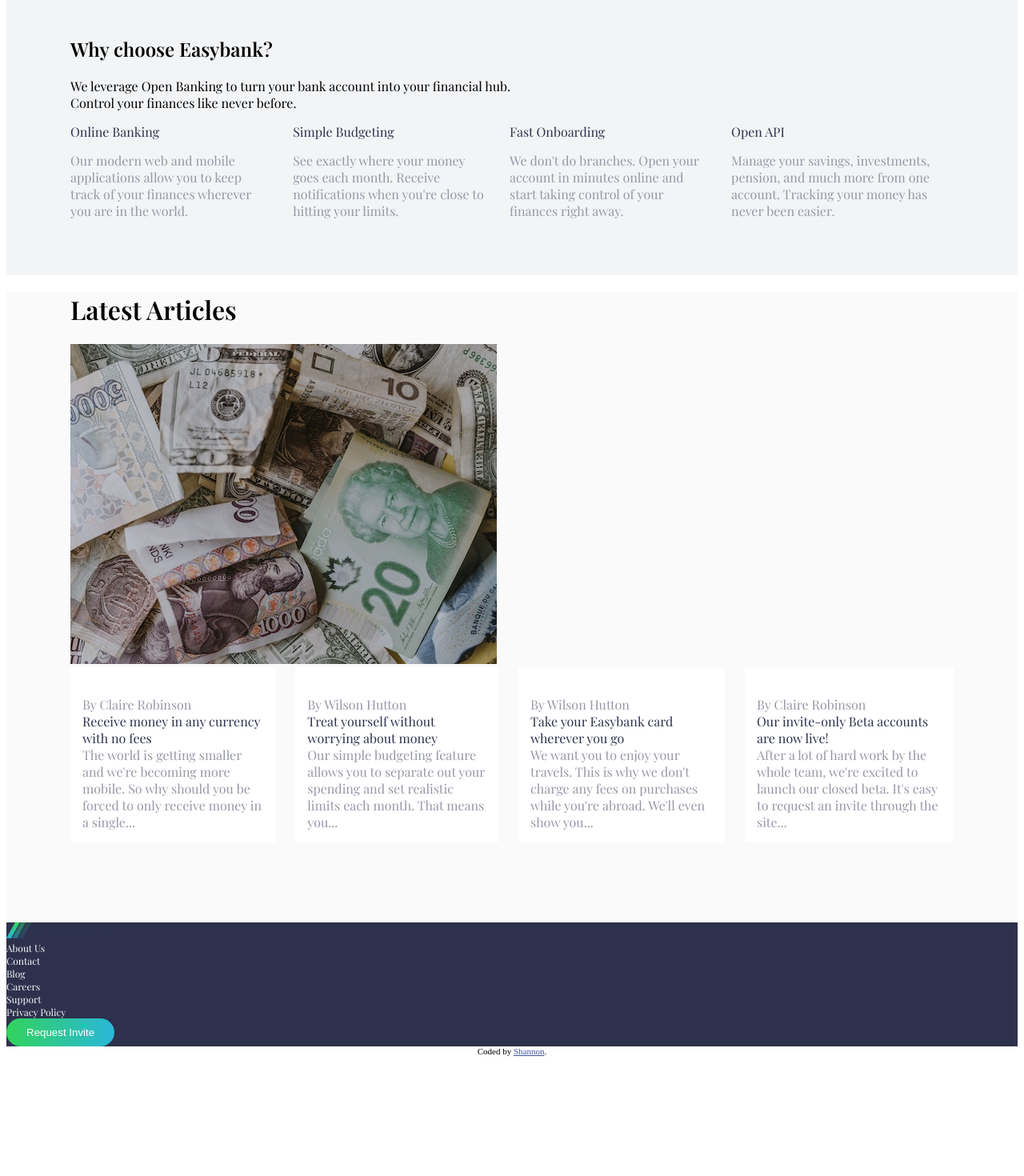
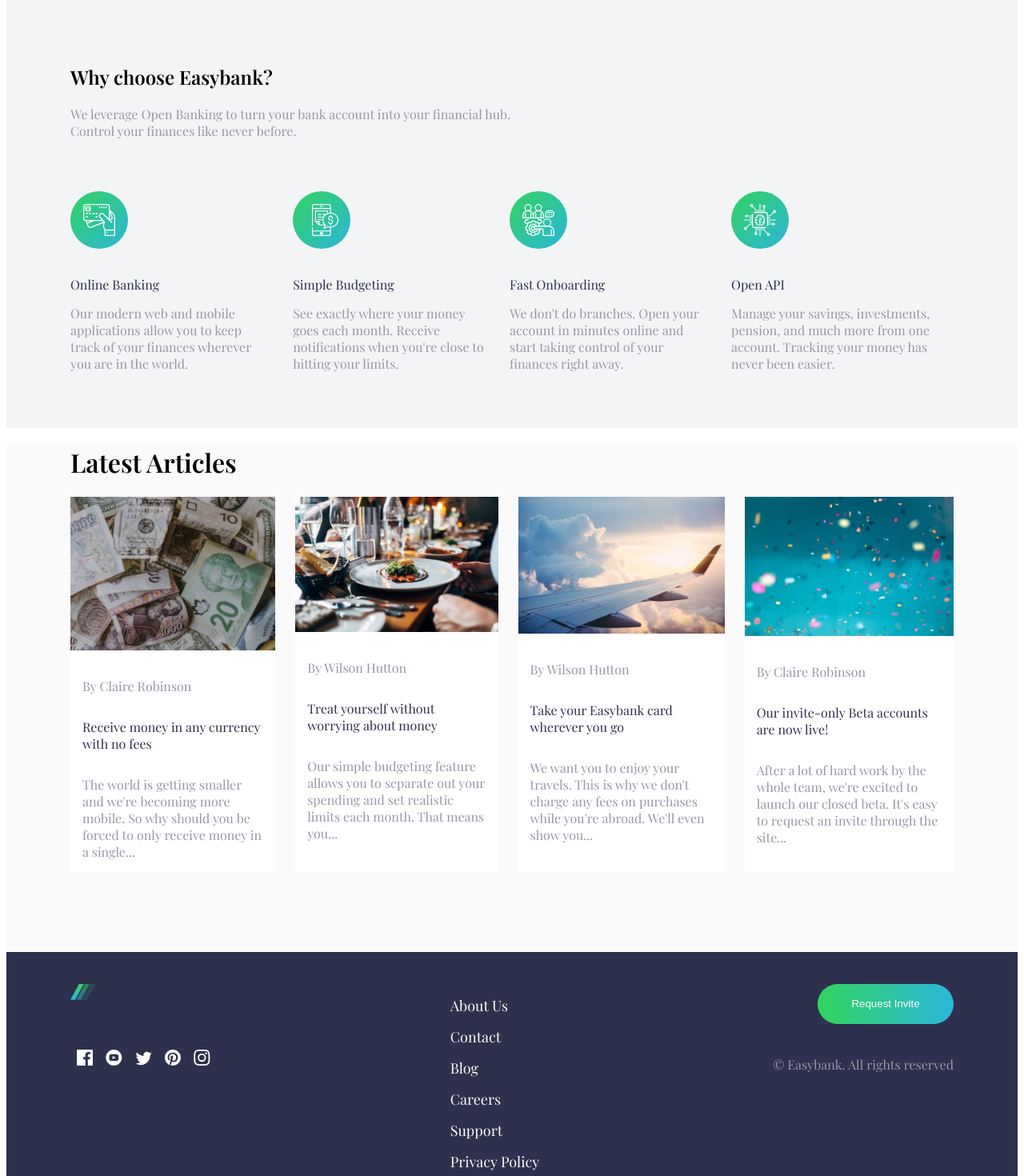
Before and after one commit to avalon-js-bootcamp/easybank-landing, a React (Vite) app: page / in a window 1280 px wide. Shown: the part 520-1990 px from the top of the page at 80% size. Before the commit the page ends 1848 px from the top, so only its background shows below. Built offline with nearby package versions, Linux system fonts and the light colour scheme; a web font is replaced by a local one.

Commit message:
images and styling added

```diff
--- a/src/components/Articles.jsx
+++ b/src/components/Articles.jsx
@@ -1,10 +1,10 @@
 import React, { useState } from "react";
 
-function IndividualArticles({ author, title, text }) {
+function IndividualArticles({ image, author, title, text }) {
   return (
     <>
       <section className="article">
-        <img></img>
+        <img src={image} className="article-image"></img>
         <div className="article-author">By {author}</div>
         <div className="article-title">{title}</div>
         <div className="article-text">{text}</div>
@@ -17,32 +17,27 @@
   return (
     <div className="article-section">
       <h1>Latest Articles</h1>
-      <img src={"../images/image-currency.jpg"}></img>
       <div className="article-container">
         <IndividualArticles
-          img
-          src={"../images/image-currency.jpg"}
+          image="../images/image-currency.jpg"
           author="Claire Robinson"
           title="Receive money in any currency with no fees"
           text="The world is getting smaller and we're becoming more mobile. So why should you be forced to only receive money in a single..."
         />
         <IndividualArticles
-          img
-          src={"../images/image-currency.jpg"}
+          image="../images/image-restaurant.jpg"
           author="Wilson Hutton"
           title="Treat yourself without worrying about money"
           text="Our simple budgeting feature allows you to separate out your spending and set realistic limits each month. That means you..."
         />
         <IndividualArticles
-          img
-          src={"../images/image-currency.jpg"}
+          image="../images/image-plane.jpg"
           author="Wilson Hutton"
           title="Take your Easybank card wherever you go"
           text="We want you to enjoy your travels. This is why we don't charge any fees on purchases while you're abroad. We'll even show you..."
         />
         <IndividualArticles
-          img
-          src={"../images/image-currency.jpg"}
+          image="../images/image-confetti.jpg"
           author="Claire Robinson"
           title="Our invite-only Beta accounts are now live!"
           text="After a lot of hard work by the whole team, we're excited to launch our closed beta. It's easy to request an invite through the site..."
--- a/src/components/Benefits.jsx
+++ b/src/components/Benefits.jsx
@@ -1,8 +1,9 @@
 import React, { useState } from "react";
 
-function IndividualBenefits({ heading, text }) {
+function IndividualBenefits({ image, heading, text }) {
   return (
     <section className="benefits">
+      <img src={image} className="benefits-image"></img>
       <div className="benefits-heading">{heading}</div>
       <div className="benefits-text">{text}</div>
     </section>
@@ -13,25 +14,31 @@
   return (
     <div className="benefits-section">
       <h2>Why choose Easybank?</h2>
-      <div>
+      <div style={{ color: "hsl(233, 8%, 62%)" }}>
         We leverage Open Banking to turn your bank account into your financial
         hub.
       </div>
-      <div>Control your finances like never before.</div>
+      <div style={{ color: "hsl(233, 8%, 62%)" }}>
+        Control your finances like never before.
+      </div>
       <div className="benefits-container">
         <IndividualBenefits
+          image="../images/icon-online.svg"
           heading="Online Banking"
           text="Our modern web and mobile applications allow you to keep track of your finances wherever you are in the world."
         />
         <IndividualBenefits
+          image="../images/icon-budgeting.svg"
           heading="Simple Budgeting"
           text="See exactly where your money goes each month. Receive notifications when you're close to hitting your limits."
         />
         <IndividualBenefits
+          image="../images/icon-onboarding.svg"
           heading="Fast Onboarding"
           text="We don't do branches. Open your account in minutes online and start taking control of your finances right away."
         />
         <IndividualBenefits
+          image="../images/icon-api.svg"
           heading="Open API"
           text="Manage your savings, investments, pension, and much more from one account. Tracking your money has never been easier."
         />
--- a/src/components/Footer.jsx
+++ b/src/components/Footer.jsx
@@ -28,21 +28,39 @@
     "Privacy Policy",
   ];
 
+  const socialMediaIcons = [
+    "../images/icon-facebook.svg",
+    "../images/icon-youtube.svg",
+    "../images/icon-twitter.svg",
+    "../images/icon-pinterest.svg",
+    "../images/icon-instagram.svg",
+  ];
+
   return (
-    <>
-      <div className="footer-bar">
+    <div className="footer-bar">
+      <div className="footer-left">
         <img src={"../images/logo.svg"}></img>
-        {/*<SocialMediaIcon></SocialMediaIcon>*/}
         <div>
-          {footerItems.map((item) => (
-            <div key={item} className="footer-items">
-              {item}
-            </div>
+          {socialMediaIcons.map((icon) => (
+            <img src={icon} key={icon} className="footer-socials"></img>
           ))}
         </div>
+      </div>
+      <div className="footer-middle">
+        {footerItems.map((item) => (
+          <div key={item} className="footer-items">
+            {item}
+          </div>
+        ))}
+      </div>
+      <div className="footer-right">
         <RequestInviteButton></RequestInviteButton>
+        <div className="footer-copyright">
+          {" "}
+          &copy; Easybank. All rights reserved
+        </div>
       </div>
-    </>
+    </div>
   );
 }
 
--- a/src/components/Navbar.jsx
+++ b/src/components/Navbar.jsx
@@ -6,7 +6,7 @@
 
   return (
     <div className="nav-container">
-      <img src="../images/logo.svg" />
+      <img src="../images/logo.svg" height="25" />
       <div className="nav-bar">
         {navItems.map((item) => (
           <div key={item} className="nav-items">
--- a/src/index.css
+++ b/src/index.css
@@ -7,8 +7,8 @@
     justify-content: space-between;
     padding-left: 80px;
     padding-right: 80px;
-    margin-top: 20px;
-    margin-bottom: 20px;
+    margin-top: 30px;
+    margin-bottom: 30px;
 }
 
 .nav-items{
@@ -26,9 +26,10 @@
 .request-invite-button{
     background-image: linear-gradient(to right, hsl(136, 65%, 51%), hsl(192, 70%, 51%));
     color: hsl(0, 0%, 100%);
-    padding: 10px 25px;
-    border-radius: 20px;
+    border-radius: 25px;
     border: 0px;
+    height: 50px;
+    width: 170px;
 }
 
 .introduction{
@@ -63,6 +64,10 @@
     gap: 25px;
 }
 
+.benefits-image{
+    margin-top: 65px;
+    margin-bottom: 15px
+}
 
 .benefits-heading{
     color: hsl(233, 26%, 24%);
@@ -87,28 +92,59 @@
 
 .article{
     background-color: hsl(0, 0%, 100%);
-    padding: 15px;
     margin-bottom: 100px;
 }
 
+.article-image{
+    width: 100%;
+    height: auto
+}
+
 .article-author{
-    color: hsl(233, 8%, 62%)
+    color: hsl(233, 8%, 62%);
+    padding: 15px;
+    margin-top: 15px;
 }
 
 .article-title{
-    color: hsl(233, 26%, 24%)
+    color: hsl(233, 26%, 24%);
+    padding: 15px
 }
 
 .article-text{
-    color: hsl(233, 8%, 62%)
+    color: hsl(233, 8%, 62%);
+    padding: 15px;
 }
 
 .footer-bar{
-    background-color: hsl(233, 26%, 24%)
+    background-color: hsl(233, 26%, 24%);
+    padding-left: 80px;
+    padding-right: 80px;
+    padding-top: 40px;
+    display: flex;
+    justify-content: space-between;
 }
 
 .footer-items{
     color: hsl(0, 0%, 98%);
     font-size: 12px;
     font-weight: 300;
+    font-size: 18px;
+    margin: 15px;
 }
+
+.footer-socials{
+    margin: 8px;
+    padding-top: 50px
+}
+
+.footer-copyright{
+    color: hsl(233, 8%, 62%);
+}
+
+.footer-right{
+    display: flex;
+   flex-direction: column;
+   align-items: flex-end;
+   gap: 40px;
+}
```
